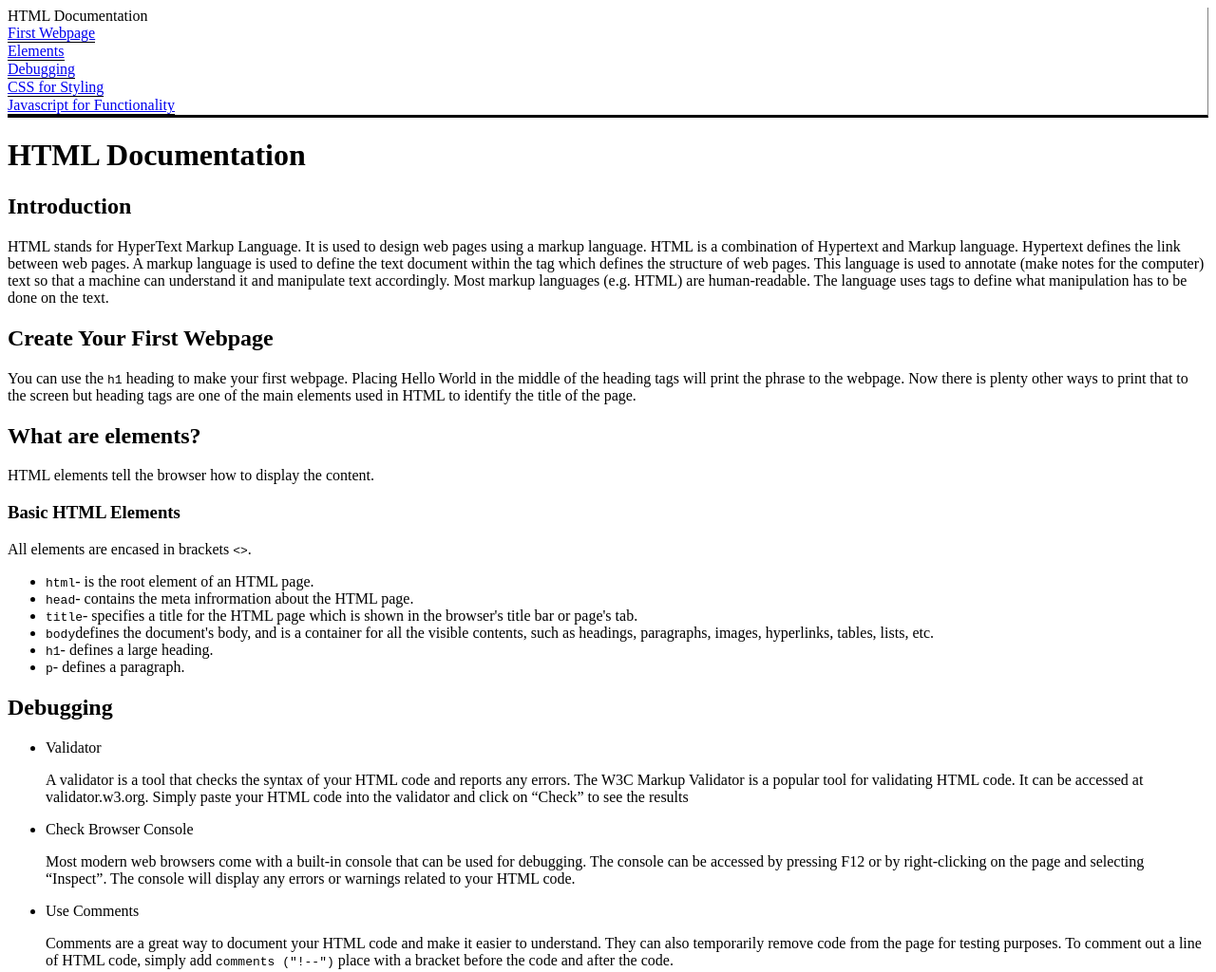
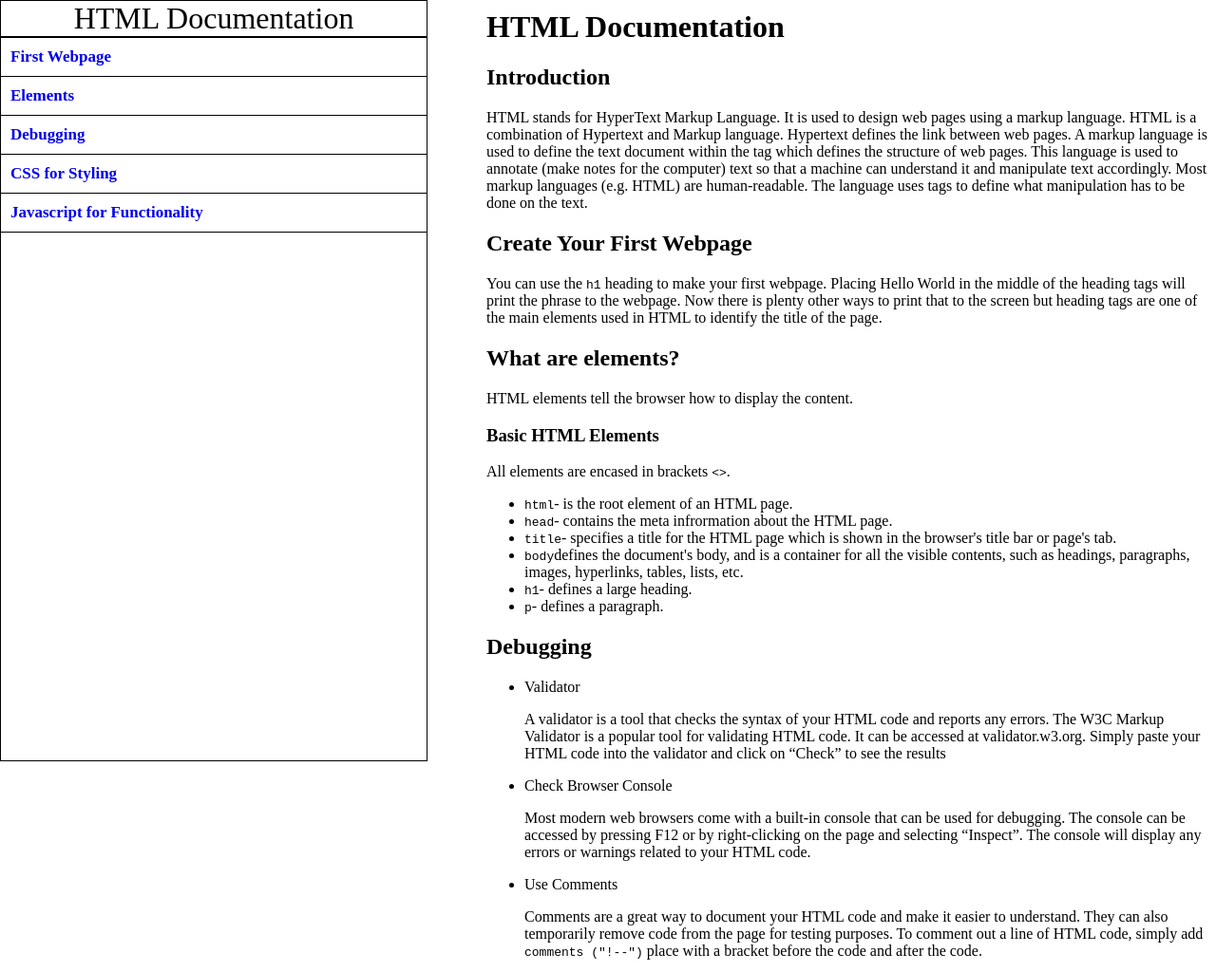
Before and after one commit to M3Coding/FCC-Projects, a plain HTML site: page techincaldocpage/index.html in a window 1280 px wide. Shown: the top 1024 px of the page at 95% size. Drawn offline with Linux system fonts and the light colour scheme.

Commit message:
techinal documentation navbar complete

```diff
--- a/techincaldocpage/index.html
+++ b/techincaldocpage/index.html
@@ -16,6 +16,8 @@
             <div><a href="#css" class="nav-link">CSS for Styling</a></div>
             <div><a href="#javascript" class="nav-link">Javascript for Functionality</a></div>
         </nav>
+        <div class="main-doc">
+
             <header>
                 <h1>HTML Documentation</h1>
             </header>
@@ -58,6 +60,7 @@
                 <p>JavaScript is an advanced programming language that makes web pages more interactive and dynamic. HTML is a standard markup language that provides the primary structure of a website. JavaScript simply adds dynamic content to websites to make them look good.</p>
                 <code>script</code><p>- use the script element to give the website functionality.</p>
             </section>
+        </div>
     </main>
 </body>
 </html>
--- a/techincaldocpage/styles.css
+++ b/techincaldocpage/styles.css
@@ -1,14 +1,44 @@
+body {
+    margin: 0;
+    margin-top: 60px;
+    padding: 0;
+}
+.main-doc {
+    box-sizing: border-box;
+    align-items: center;
+    padding-left: 40%;
+    margin-top: -50px;
+}
 #navbar {
     display: flex;
-    align-items: flex-start;
-    justify-content: space-around;
+    position: fixed;
+    top: 0;
+    width: 35%;
+    overflow: auto;
+    height: 100%;
     flex-direction: column;
+    border: solid black 1px;
 }
-#navbar {
-    border-bottom: solid black 3px;
-    border-right: solid grey 1px;
+#navbar a:hover {
+    background-color: grey;
+    width: 100%;
 }
 
 #navbar div {
     border-bottom: solid black 1px;
 }
+a {
+    display: inline-block;
+    text-align: center;
+    padding: 10px;
+    text-decoration: none;
+    font-size: 17px;
+    font-weight: bolder;
+
+}
+#navbar-title {
+    overflow:auto;
+    font-size: xx-large;
+    text-align: center;
+    border-bottom: solid black 2px;
+}
```
Lines whose indentation alone changed are shown as unchanged.
